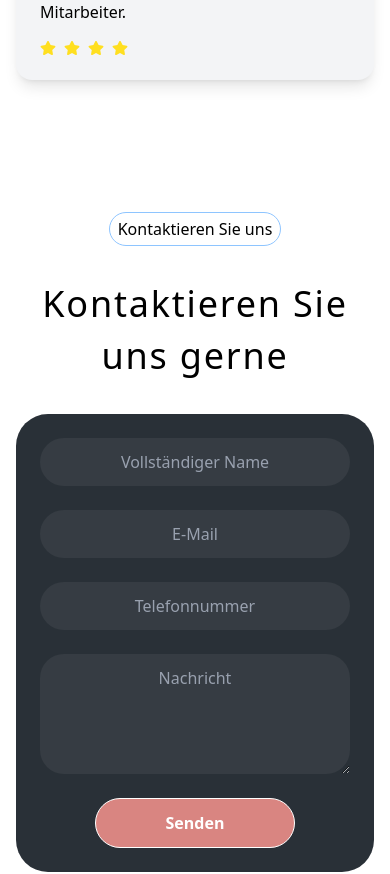
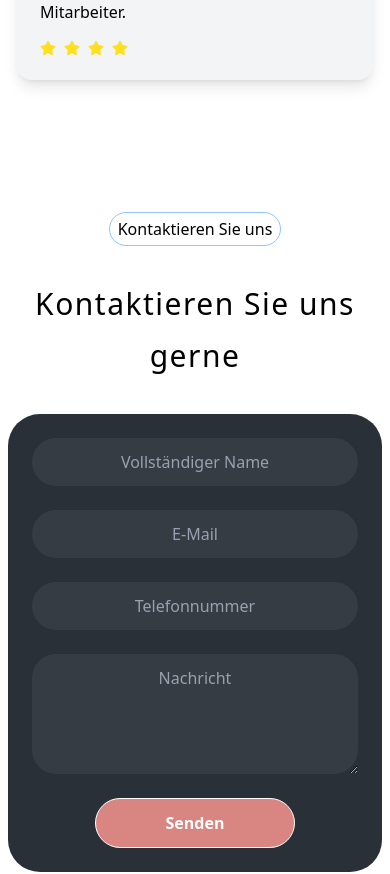
Before and after one commit to Mdsakib999/logistics-development, a React (Vite) app: page / in a window 390 px wide. Shown: the part 5062-5936 px from the top of the page. Built offline with nearby package versions, Linux system fonts and the light colour scheme.

Commit message:
text change

```diff
--- a/src/Components/ContactForm.jsx
+++ b/src/Components/ContactForm.jsx
@@ -2,14 +2,14 @@ import React from "react";
 
 const ContactForm = () => {
   return (
-    <div className="bg-white min-h-screen flex flex-col items-center justify-center p-4">
+    <div className="bg-white min-h-screen flex flex-col items-center justify-center p-2 lg:p-4">
       {/* Heading */}
-      <div className=" flex items-start justify-start ">
+      <div className="flex items-start justify-start ">
         <p className=" border border-blue-300 rounded-full px-2 py-1  hover:shadow-sm">
           Kontaktieren Sie uns
         </p>
       </div>
-      <h2 className="text-4xl text-center lg:text-start lg:text-5xl font-md leading-13 tracking-wider py-8">
+      <h2 className="text-3xl text-center lg:text-start lg:text-5xl font-md leading-13 tracking-wider py-8">
         Kontaktieren Sie uns gerne
       </h2>
 
```
